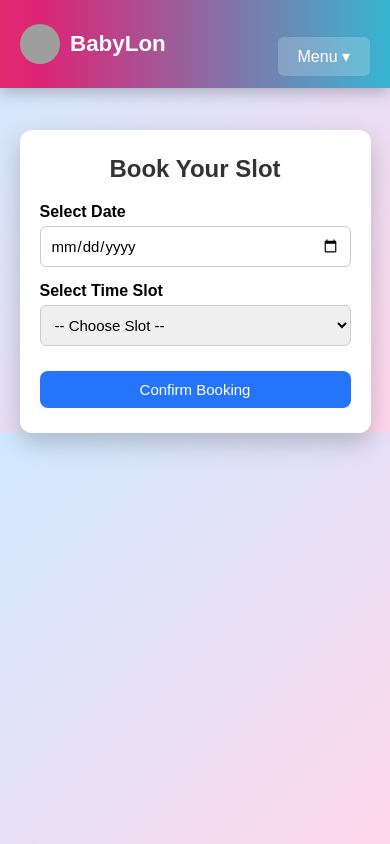
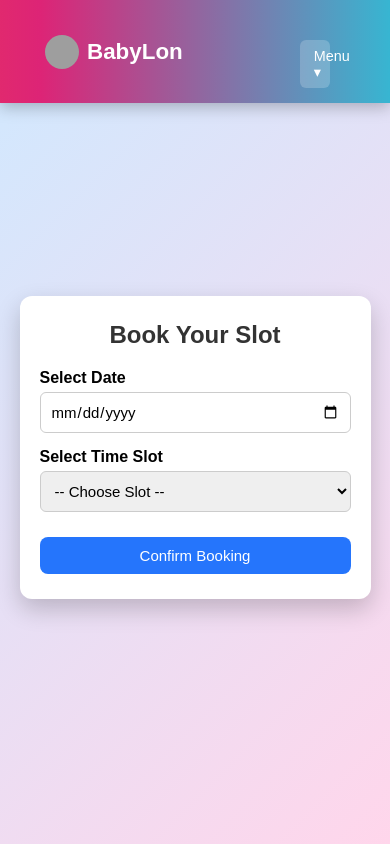
Before and after one commit to singhaditya2004/Babylon, a Django app: page /book/ in a window 390 px wide. Run offline with Django 5.2, Linux system fonts and the light colour scheme; a user stored in the database is signed in; grey boxes are pictures that could not be loaded.

Commit message:
Updated templates

```diff
--- a/Templates/book.html
+++ b/Templates/book.html
@@ -179,29 +179,44 @@
 @media (max-width: 768px) {
 
   body {
-    height: auto;
-    padding-top: 80px; /* space for fixed navbar */
+
     overflow-x: hidden;
   }
 
-  /* NAVBAR */
-  .nav {
+
+   nav {
+    width: 100%;
     padding: 12px 20px;
+    display: flex;
+    align-items: center;
+    justify-content: space-between;
+    box-sizing: border-box;
+    flex-wrap: nowrap;
+  }
+
+  .jik {
+    margin-left: 0;
+    display: flex;
+    align-items: center;
+    gap: 8px;
+    margin-left:-15px;
+  }
+
+  .mon {
+    height: 34px;
+    width: 34px;
   }
 
   .logo {
     font-size: 1.4rem;
+
   }
 
-  .jik {
-    margin-left: 0;
-  }
 
-  /* BOOKING CARD */
   .booking-card {
     width: 90%;
     padding: 25px 20px;
-    margin-top: 50px;
+    margin-top:50px;
   }
 
   .booking-card h2 {
@@ -216,13 +231,18 @@
     font-size: 15px;
     padding: 10px;
   }
+ .menu-btn {
+    padding: 8px 14px;
+    font-size: 0.9rem;
+    margin-right:-45px;
+  }
+ .menu-list {
+    top: 44px;
+    right: 0;
+    width: 160px;
+  }
 
-  /* MENU */
-  .menu-list {
-    position: static;
-    width: 100%;
-    text-align: center;
-  }
+
 }
 
 
--- a/Templates/slot_availability.html
+++ b/Templates/slot_availability.html
@@ -319,13 +319,11 @@
     margin-right: -45px;
   }
 
-  .menu-list {
+ .menu-list {
     top: 44px;
     right: 0;
     width: 160px;
-    margin-right: -20px;
   }
-
 
 }
 
```
